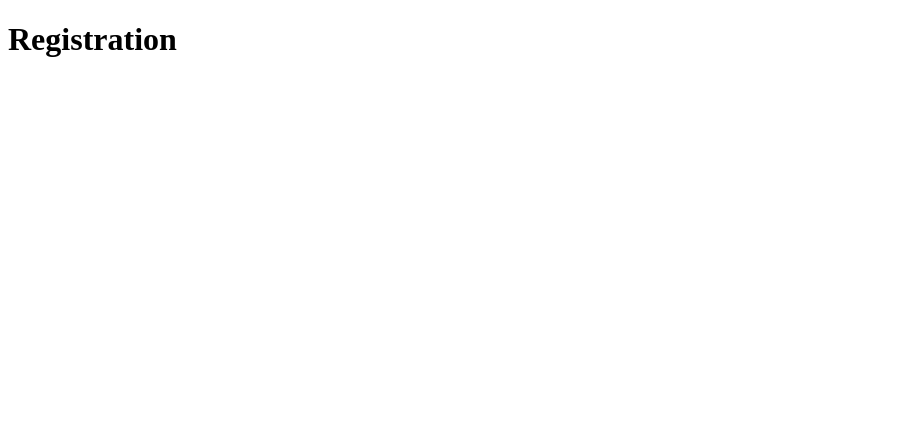
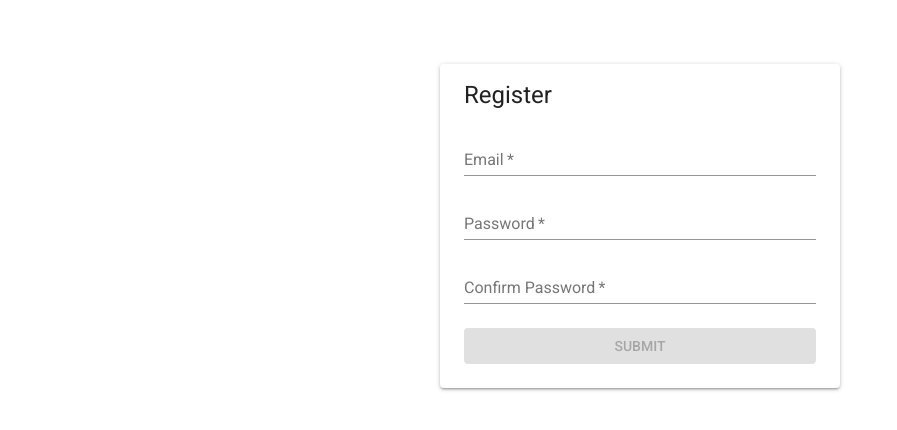
Before and after one commit to laaksomavrick/boring-react-spa, a React (Create React App) app: page /register in a window 1280 px wide. Shown: the top 430 px of the page, without its empty margins (0-897 px from the left). Built offline with nearby package versions, Linux system fonts and the light colour scheme.

Commit message:
Register screen, login/register screen styles

```diff
--- a/src/components/UserForm.component.tsx
+++ b/src/components/UserForm.tsx
@@ -6,7 +6,7 @@ import InputLabel from "@material-ui/core/InputLabel";
 import withStyles, { StyledComponentProps } from "@material-ui/core/styles/withStyles";
 import React, { ChangeEvent, Component, FormEvent } from "react";
 import { ApiError } from "../utils/http";
-import { FormError } from "./FormError.component";
+import { FormError } from "./FormError";
 
 // todo how to test this?
 // validate renderConfirmPassword
--- /dev/null
+++ b/src/components/UserScreen.tsx
@@ -0,0 +1,37 @@
+import { Paper } from "@material-ui/core";
+import withStyles from "@material-ui/core/styles/withStyles";
+import React, { HTMLAttributes } from "react";
+
+const styled = withStyles(theme => ({
+  container: {
+    width: "auto",
+    display: "block",
+    marginLeft: theme.spacing.unit * 3,
+    marginRight: theme.spacing.unit * 3,
+    [theme.breakpoints.up(400 + theme.spacing.unit * 3 * 2)]: {
+      width: 400,
+      marginLeft: "auto",
+      marginRight: "auto",
+    },
+  },
+  paper: {
+    marginTop: theme.spacing.unit * 8,
+    display: "flex",
+    flexDirection: "column",
+    alignItems: "center",
+    padding: `${theme.spacing.unit * 2}px ${theme.spacing.unit * 3}px ${theme.spacing
+      .unit * 3}px`,
+  },
+}));
+
+interface Props extends HTMLAttributes<HTMLDivElement> {
+  classes: any;
+}
+
+const UserScreen = ({ classes, children }: Props) => (
+  <div className={classes.container}>
+    <Paper className={classes.paper}>{children}</Paper>
+  </div>
+);
+
+export default styled(UserScreen);
--- a/src/screens/LoginScreen.tsx
+++ b/src/screens/LoginScreen.tsx
@@ -1,41 +1,17 @@
-import { Paper } from "@material-ui/core";
-import withStyles from "@material-ui/core/styles/withStyles";
 import React, { ChangeEvent, Component, FormEvent } from "react";
 import { connect } from "react-redux";
 import { RouteComponentProps, withRouter } from "react-router";
 import { Dispatch } from "redux";
-import UserForm from "../components/UserForm.component";
+import UserForm from "../components/UserForm";
+import UserScreen from "../components/UserScreen";
 import { ApplicationState } from "../store";
 import { authorizeUser } from "../store/user/actions";
 import { UserInput } from "../store/user/types";
 import { ApiError } from "../utils/http";
 
-const styled = withStyles(theme => ({
-  container: {
-    width: "auto",
-    display: "block",
-    marginLeft: theme.spacing.unit * 3,
-    marginRight: theme.spacing.unit * 3,
-    [theme.breakpoints.up(400 + theme.spacing.unit * 3 * 2)]: {
-      width: 400,
-      marginLeft: "auto",
-      marginRight: "auto",
-    },
-  },
-  paper: {
-    marginTop: theme.spacing.unit * 8,
-    display: "flex",
-    flexDirection: "column",
-    alignItems: "center",
-    padding: `${theme.spacing.unit * 2}px ${theme.spacing.unit * 3}px ${theme.spacing
-      .unit * 3}px`,
-  },
-}));
-
 interface Props extends RouteComponentProps<{}> {
   authorizeUser: (user: UserInput) => Promise<void>;
   error: ApiError | undefined;
-  classes: any;
 }
 
 interface State {
@@ -51,10 +27,9 @@ class Login extends Component<Props, State> {
   }
 
   public render() {
-    const { classes, error } = this.props;
+    const { error } = this.props;
     return (
-      <div className={classes.container}>
-        <Paper className={classes.paper}>
+      <UserScreen>
         <UserForm
           onChange={this.onChange}
           onSubmit={this.onSubmit}
@@ -62,8 +37,7 @@ class Login extends Component<Props, State> {
           header="Login"
           error={error}
         />
-        </Paper>
-      </div>
+      </UserScreen>
     );
   }
 
@@ -102,11 +76,9 @@ const mapDispatchToProps = (dispatch: Dispatch<any>) => {
   };
 };
 
-export default styled(
-  withRouter(
+export default withRouter(
   connect(
     mapStateToProps,
     mapDispatchToProps,
   )(Login),
-  ),
 );
--- a/src/screens/RegisterScreen.tsx
+++ b/src/screens/RegisterScreen.tsx
@@ -1,8 +1,9 @@
-import React, { Component, FormEvent, ChangeEvent } from "react";
+import React, { ChangeEvent, Component, FormEvent } from "react";
 import { connect } from "react-redux";
 import { RouteComponentProps, withRouter } from "react-router";
 import { Dispatch } from "redux";
-import UserForm from "../components/UserForm.component";
+import UserForm from "../components/UserForm";
+import UserScreen from "../components/UserScreen";
 import { ApplicationState } from "../store";
 import { createUser } from "../store/user/actions";
 import { UserInput } from "../store/user/types";
@@ -28,15 +29,15 @@ class Register extends Component<Props, State> {
   public render() {
     const { error } = this.props;
     return (
-      <div>
-        <h1>Registration</h1>
-        {/* <UserForm
+      <UserScreen>
+        <UserForm
           onChange={this.onChange}
           onSubmit={this.onSubmit}
           state={this.state}
+          header="Register"
           error={error}
-        /> */}
-      </div>
+        />
+      </UserScreen>
     );
   }
 
@@ -55,17 +56,20 @@ class Register extends Component<Props, State> {
       password: this.state.password,
     };
     await createUser(user);
-    history.push("/");
+    const { error } = this.props;
+    if (error == null) {
+      history.push("/");
+    }
   };
 }
 
-const mapStateToProps = (state: ApplicationState): Pick<Props, "error"> => {
+const mapStateToProps = (state: ApplicationState) => {
   return {
     error: state.user.error,
   };
 };
 
-const mapDispatchToProps = (dispatch: Dispatch<any>): Pick<Props, "createUser"> => {
+const mapDispatchToProps = (dispatch: Dispatch<any>) => {
   return {
     createUser: async (user: UserInput): Promise<void> => {
       await dispatch(createUser(user));
```
Also changed, not shown: src/components/FormError.tsx (renamed from src/components/FormError.component.tsx), src/components/PrivateRoute.tsx (renamed from src/components/PrivateRoute.component.tsx). Lines whose indentation alone changed are shown as unchanged.
